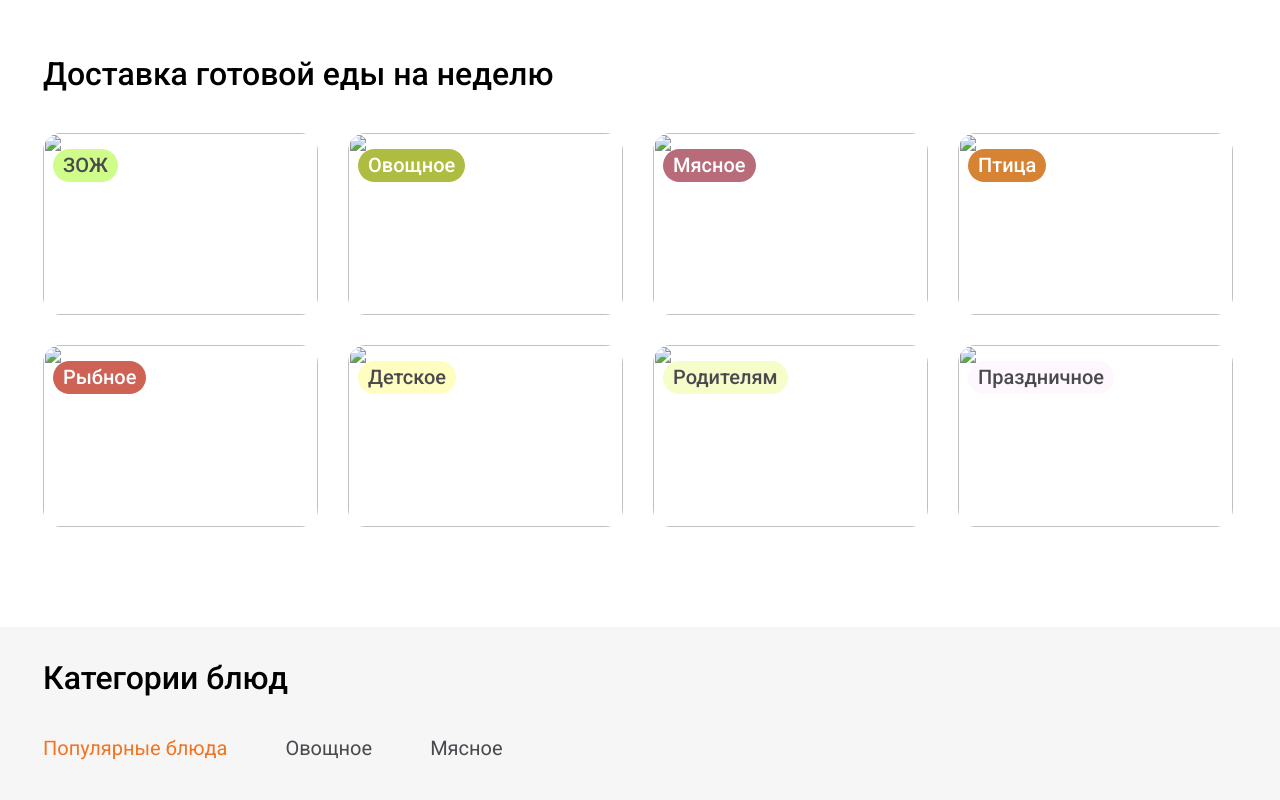
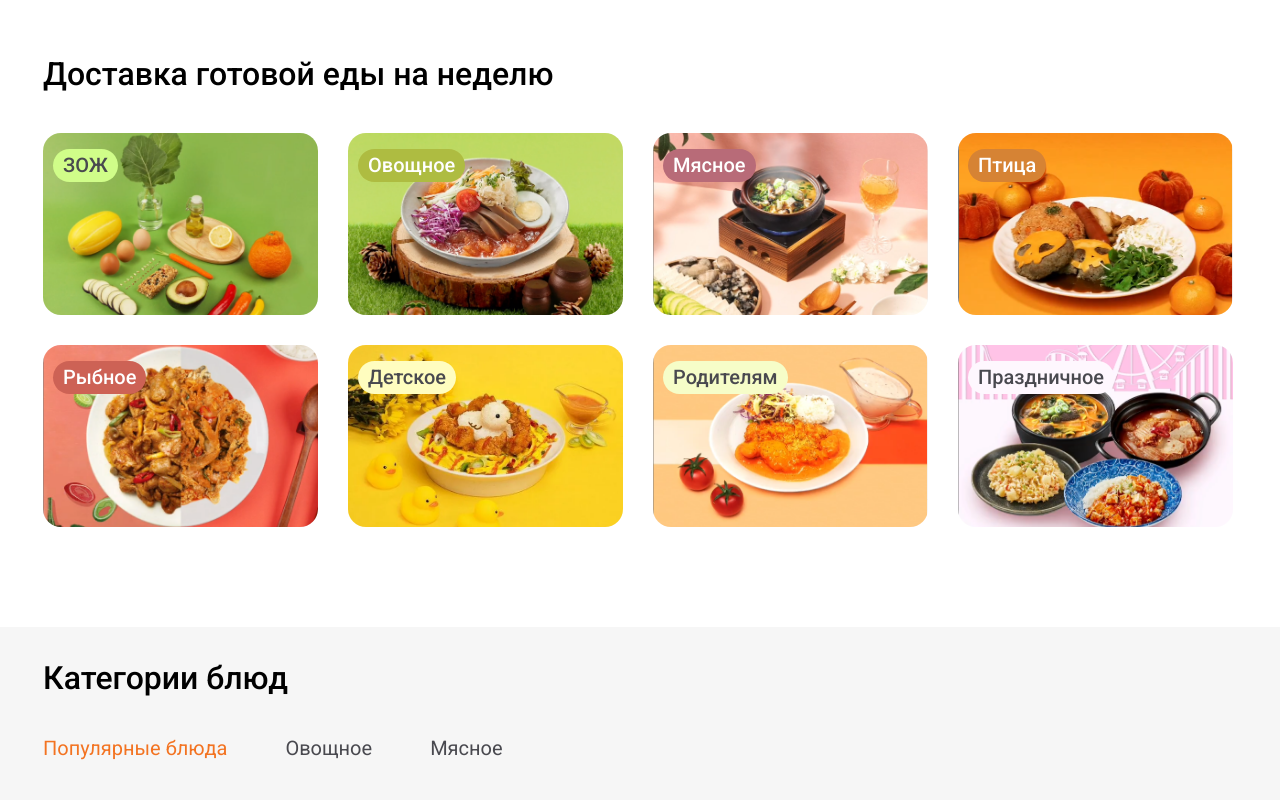
Before and after one commit to psevet/Index.food, a plain HTML site: page index.html in a window 1280 px wide. Shown: the part 1040-1840 px from the top of the page. Drawn offline with Linux system fonts and the light colour scheme; the site is published under a folder, as on GitHub Pages, so addresses that start at the root find nothing.

Commit message:
Add files via upload

```diff
--- a/index.html
+++ b/index.html
@@ -79,35 +79,35 @@
             <h2 class="section-title">Доставка готовой еды на неделю</h2>
             <div class="delivery-cards">
                 <div class="delivery-card">
-                    <img src="/img/cards/card-1.png" alt="" class="delivery-img">
+                    <img src="img/cards/card-1.png" alt="" class="delivery-img">
                     <span class="delivery-tag tag-health">ЗОЖ</span>
                 </div>
                 <div class="delivery-card">
-                    <img src="/img/cards/card-2.png" alt="" class="delivery-img">
+                    <img src="img/cards/card-2.png" alt="" class="delivery-img">
                     <span class="delivery-tag tag-veg tag-text-light">Овощное</span>
                 </div>
                 <div class="delivery-card">
-                    <img src="/img/cards/card-3.png" alt="" class="delivery-img">
+                    <img src="img/cards/card-3.png" alt="" class="delivery-img">
                     <span class="delivery-tag tag-meat tag-text-light">Мясное</span>
                 </div>
                 <div class="delivery-card">
-                    <img src="/img/cards/card-4.png" alt="" class="delivery-img">
+                    <img src="img/cards/card-4.png" alt="" class="delivery-img">
                     <span class="delivery-tag tag-bird tag-text-light">Птица</span>
                 </div>
                 <div class="delivery-card">
-                    <img src="/img/cards/card-5.png" alt="" class="delivery-img">
+                    <img src="img/cards/card-5.png" alt="" class="delivery-img">
                     <span class="delivery-tag tag-fish tag-text-light">Рыбное</span>
                 </div>
                 <div class="delivery-card">
-                    <img src="/img/cards/card-6.png" alt="" class="delivery-img">
+                    <img src="img/cards/card-6.png" alt="" class="delivery-img">
                     <span class="delivery-tag tag-child">Детское</span>
                 </div>
                 <div class="delivery-card">
-                    <img src="/img/cards/card-7.png" alt="" class="delivery-img">
+                    <img src="img/cards/card-7.png" alt="" class="delivery-img">
                     <span class="delivery-tag tag-parent">Родителям</span>
                 </div>
                 <div class="delivery-card">
-                    <img src="/img/cards/card-8.png" alt="" class="delivery-img">
+                    <img src="img/cards/card-8.png" alt="" class="delivery-img">
                     <span class="delivery-tag tag-holiday">Праздничное</span>
                 </div>
             </div>
@@ -209,7 +209,7 @@
     </main>
     <footer class="section-grey">
         <div class="footer-wrapper container">
-            <img src="/img/logo.png" alt="logo" class="footer-logo">
+            <img src="img/logo.png" alt="logo" class="footer-logo">
             <nav class="footer-nav">
                 <a href="#" class="footer-link">Доставка и оплата</a>
                 <a href="#" class="footer-link">Напишите нам</a>
```
